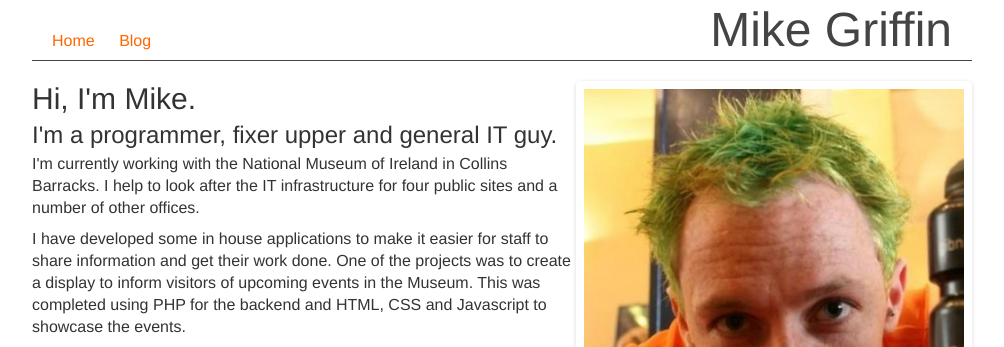
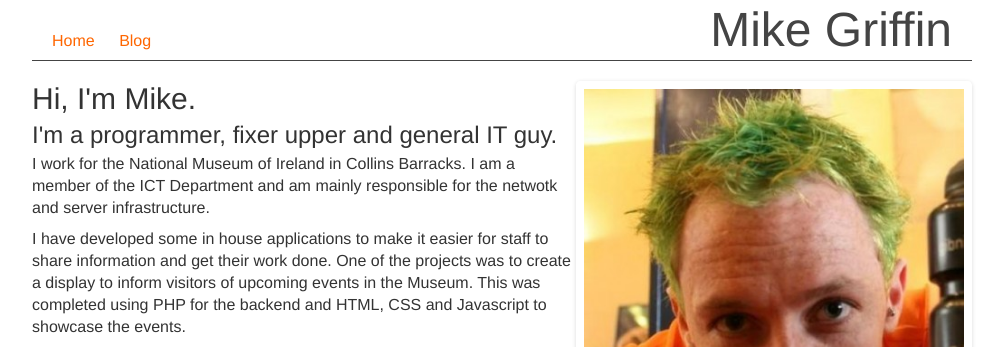
Before and after one commit to mgriffin/mikegriffin, a Jekyll site: the page built from index.html, in a window 1280 px wide. Shown: the top 347 px of the page, without its empty margins (138-1142 px from the left). Built offline with Jekyll 4.4.1, drawn with Linux system fonts in a browser that asks for light colours; Markdown is read by kramdown in place of the engine named in the settings.

Commit message:
changed the wording slightly

```diff
--- a/index.html
+++ b/index.html
@@ -6,13 +6,14 @@ title: Mike Griffin
 <div class="span7">
   <h1 class="thin">Hi, I'm Mike.</h1>
   <h2 class="thin">I'm a programmer, fixer upper and general IT guy.</h2>
-  <p>I'm currently working with the National Museum of Ireland in Collins Barracks. I
-  help to look after the IT infrastructure for four public sites and a number of other
-  offices.</p>
-  <p>I have developed some in house applications to make it easier for staff to share
-  information and get their work done. One of the projects was to create a display
-  to inform visitors of upcoming events in the Museum. This was completed using PHP for
-  the backend and HTML, CSS and Javascript to showcase the events.</p>
+  <p>I work for the National Museum of Ireland in Collins Barracks. I am a member of
+  the ICT Department and am mainly responsible for the netwotk and server
+  infrastructure.</p>
+  <p>I have developed some in house applications to make it easier for staff to
+  share information and get their work done. One of the projects was to create
+  a display to inform visitors of upcoming events in the Museum. This was
+  completed using PHP for the backend and HTML, CSS and Javascript to showcase
+  the events.</p>
   <p>Before this I worked with a company called BlueCarrot which did PHP
   development and hosting. We worked on a very large web based system for the
   GAA.</p>
```
